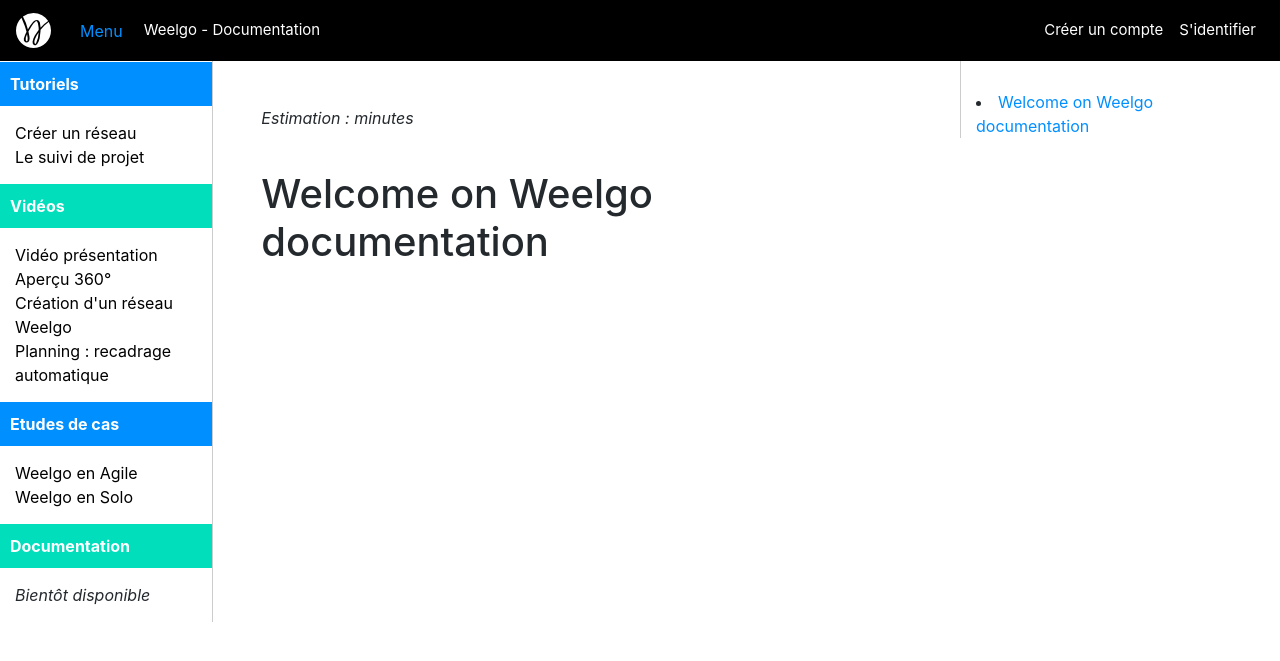
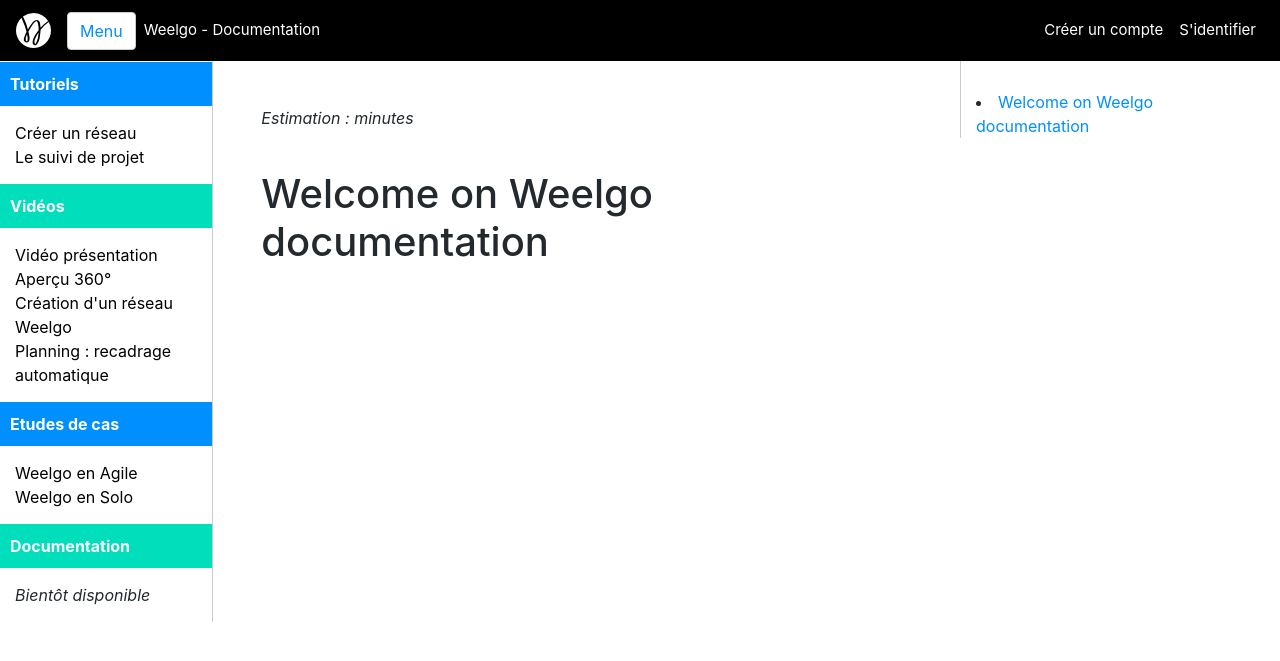
Before and after one commit to Weelgo/weelgo.github.io, a Jekyll site: the page built from index.md, in a window 1280 px wide. Shown: the top 661 px of the page. Built offline with Jekyll 4.4.1, drawn with Linux system fonts in a browser that asks for light colours.

Commit message:
amélioration doc

```diff
--- a/_includes/docs-navbar.html
+++ b/_includes/docs-navbar.html
@@ -1,6 +1,6 @@
 <nav class="navbar navbar-expand-lg fixed-top">
   <a class="navbar-brand" href="https://www.weelgo.com"><img src="{{ site.baseurl }}/img/logo_white_35x35.png" style=""></a>
-  <a class="btn" href="https://www.weelgo.com/weelgo-portal/create_account">Menu</a>
+  <a class="btn btn-secondary" href="https://www.weelgo.com/weelgo-portal/create_account">Menu</a>
   <div class="collapse navbar-collapse" id="navbarSupportedContent">
     <ul class="navbar-nav mr-auto">
       <li class="nav-item active">
```
